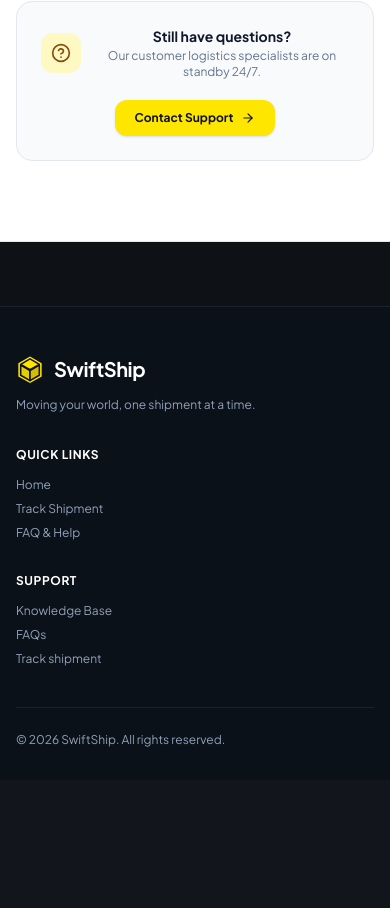
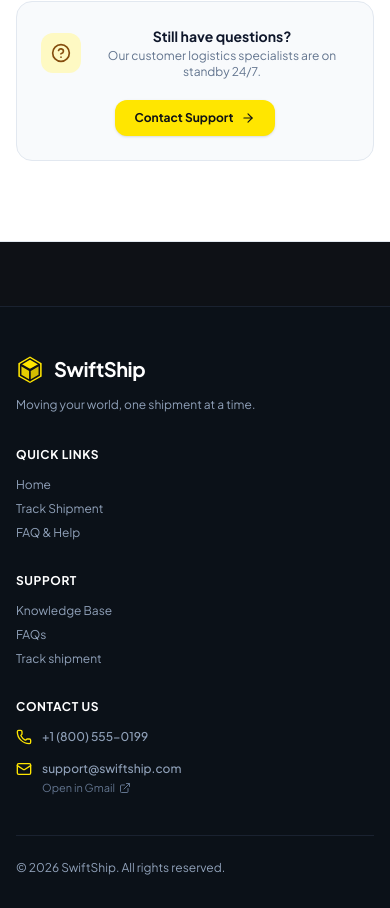
Before and after one commit to luscentbronze-create/Swiftship, a React (Vite) app: page / in a window 390 px wide. Shown: the part 4836-5744 px from the top of the page. Before the commit the page ends 5616 px from the top, so only its background shows below. Built offline with nearby package versions, Linux system fonts and the light colour scheme; no server answers.

Commit message:
Add Contact Us section with clickable phone, email and direct Gmail compose

```diff
--- a/src/components/Footer.tsx
+++ b/src/components/Footer.tsx
@@ -1,4 +1,5 @@
 import React from 'react';
+import { Mail, Phone, ExternalLink } from 'lucide-react';
 import { SwiftShipLogo } from './SwiftShipLogo.tsx';
 
 interface FooterProps {
@@ -6,10 +7,14 @@ interface FooterProps {
 }
 
 export const Footer: React.FC<FooterProps> = ({ onNavigate }) => {
+  const contactPhone = '+1 (800) 555-0199';
+  const contactEmail = 'support@swiftship.com';
+  const gmailComposeUrl = `https://mail.google.com/mail/?view=cm&fs=1&to=${encodeURIComponent(contactEmail)}`;
+
   return (
     <footer className="bg-[#0B1118] text-slate-300 border-t border-[#1A2230] mt-auto">
       <div className="max-w-7xl mx-auto px-4 sm:px-6 lg:px-8 pt-12 pb-8">
-        <div className="grid grid-cols-1 sm:grid-cols-2 lg:grid-cols-3 gap-8 pb-10 border-b border-[#1A2230]">
+        <div className="grid grid-cols-1 sm:grid-cols-2 lg:grid-cols-4 gap-8 pb-10 border-b border-[#1A2230]">
           {/* Brand & Slogan */}
           <div className="space-y-3">
             <div className="flex items-center gap-2.5">
@@ -88,6 +93,45 @@ export const Footer: React.FC<FooterProps> = ({ onNavigate }) => {
               </li>
             </ul>
           </div>
+
+          {/* Contact Us - Strictly Phone & Email */}
+          <div id="footer-contact-us">
+            <h4 className="text-xs font-bold uppercase tracking-wider text-white mb-3.5">
+              Contact Us
+            </h4>
+            <ul className="space-y-3 text-xs">
+              <li>
+                <a
+                  href={`tel:${contactPhone.replace(/[^+\d]/g, '')}`}
+                  className="inline-flex items-center gap-2.5 text-slate-400 hover:text-[#FFE600] transition-colors group"
+                >
+                  <Phone className="w-4 h-4 text-[#FFE600] shrink-0 group-hover:scale-110 transition-transform" />
+                  <span className="font-medium">{contactPhone}</span>
+                </a>
+              </li>
+              <li className="space-y-1">
+                <a
+                  href={`mailto:${contactEmail}`}
+                  className="inline-flex items-center gap-2.5 text-slate-400 hover:text-[#FFE600] transition-colors group break-all"
+                >
+                  <Mail className="w-4 h-4 text-[#FFE600] shrink-0 group-hover:scale-110 transition-transform" />
+                  <span className="font-medium">{contactEmail}</span>
+                </a>
+                <div className="pl-6.5 text-[11px]">
+                  <a
+                    href={gmailComposeUrl}
+                    target="_blank"
+                    rel="noopener noreferrer"
+                    className="text-slate-500 hover:text-[#FFE600] inline-flex items-center gap-1 transition-colors"
+                    title="Open compose window directly in Gmail"
+                  >
+                    <span>Open in Gmail</span>
+                    <ExternalLink className="w-3 h-3" />
+                  </a>
+                </div>
+              </li>
+            </ul>
+          </div>
         </div>
 
         {/* Bottom bar */}
```
